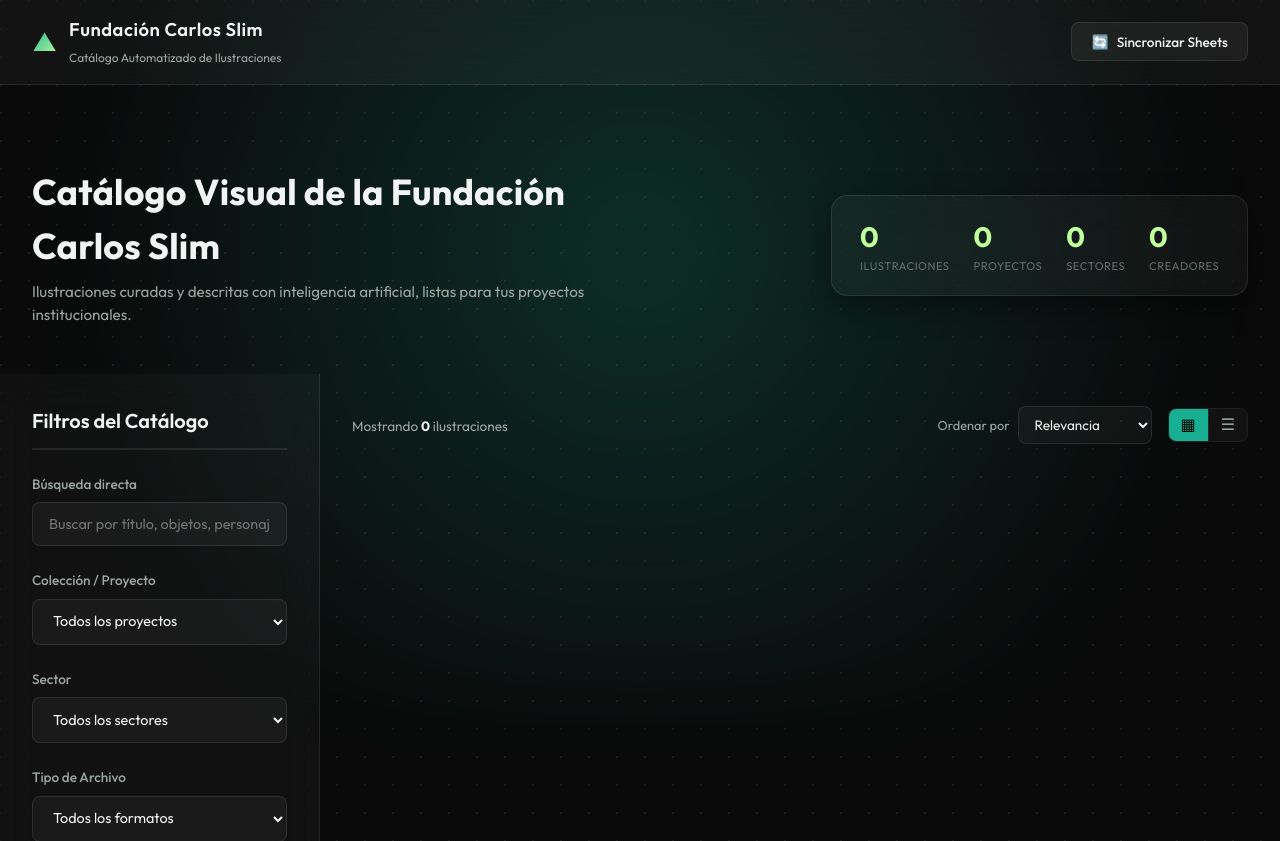
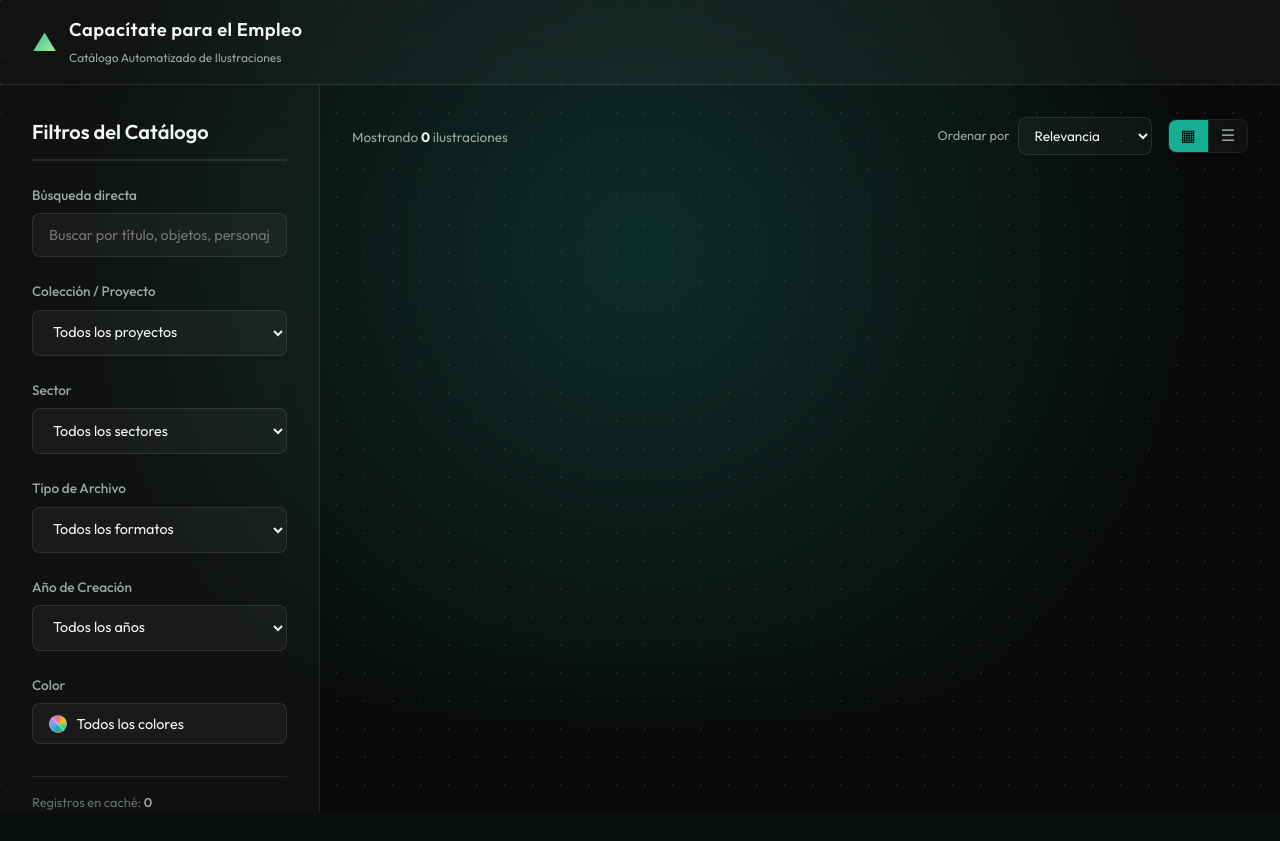
Before and after one commit to omargchibi/portal-ilustraciones, a Flask app: template templates/index.html in a window 1280 px wide. Shown: the top 841 px of the page. After the commit the page ends 812 px from the top, so only its background shows below. Run offline with Flask 3, Linux system fonts and the light colour scheme; the template is opened without the code that fills it, so the values that code supplies are empty; some libraries are stand-ins or nearby versions.

Commit message:
Quitar sección hero, renombrar a "Capacítate para el Empleo" y restringir Sincronizar Sheets a administradores
- Se elimina la sección hero de bienvenida (título/subtítulo y stats);
  el sidebar y la galería ahora ocupan ese espacio justo debajo del navbar.
  Se limpia el CSS/JS muerto asociado (.hero*, renderizarStatsHero, sets
  de sectores/creadores que ya no se usaban).
- Rebranding de "Fundación Carlos Slim" a "Capacítate para el Empleo" en
  el navbar del catálogo, títulos de pestaña y la marca de la pantalla
  de login.
- Nuevo control de administrador: ADMIN_EMAILS (variable de entorno,
  correos separados por coma) determina quién ve y puede usar el botón
  "Sincronizar Sheets". El endpoint /api/sincronizar ahora requiere
  @admin_required en el backend, no solo se oculta en la interfaz.

Co-Authored-By: Claude Sonnet 5 <noreply@anthropic.com>

```diff
--- a/app.py
+++ b/app.py
@@ -31,6 +31,11 @@ GOOGLE_OAUTH_CLIENT_ID = os.environ.get("GOOGLE_OAUTH_CLIENT_ID", "")
 GOOGLE_OAUTH_CLIENT_SECRET = os.environ.get("GOOGLE_OAUTH_CLIENT_SECRET", "")
 ALLOWED_EMAIL_DOMAIN = os.environ.get("ALLOWED_EMAIL_DOMAIN", "capacitateparaelempleo.org")
 
+# Correos con permisos de administrador (ej. Sincronizar Sheets), separados por coma
+ADMIN_EMAILS = {
+    e.strip().lower() for e in os.environ.get("ADMIN_EMAILS", "").split(",") if e.strip()
+}
+
 # Si no se configura SECRET_KEY en el entorno, se genera una aleatoria al arrancar
 # (las sesiones activas se invalidan en cada reinicio del proceso; para producción
 # conviene fijar SECRET_KEY en las variables de entorno de Hugging Face).
@@ -53,6 +58,22 @@ def login_required(view):
             if request.path.startswith("/api/"):
                 return jsonify({"error": "No autenticado"}), 401
             return redirect(url_for("login_page"))
+        return view(*args, **kwargs)
+    return wrapped
+
+
+def es_admin():
+    user = session.get("user")
+    return bool(user) and user.get("email", "").lower() in ADMIN_EMAILS
+
+
+def admin_required(view):
+    @wraps(view)
+    def wrapped(*args, **kwargs):
+        if not session.get("user"):
+            return jsonify({"error": "No autenticado"}), 401
+        if not es_admin():
+            return jsonify({"error": "No autorizado"}), 403
         return view(*args, **kwargs)
     return wrapped
 
@@ -217,7 +238,7 @@ def logout():
 @app.route("/", methods=["GET"])
 @login_required
 def index():
-    return render_template("index.html", user=session.get("user"))
+    return render_template("index.html", user=session.get("user"), is_admin=es_admin())
 
 
 @app.route("/api/buscar", methods=["GET"])
@@ -349,7 +370,7 @@ def buscar():
 
 
 @app.route("/api/sincronizar", methods=["POST"])
-@login_required
+@admin_required
 def sincronizar():
     sheets_cache.clear()
     logger.info("Caché invalidada manualmente por petición POST.")
--- a/static/script.js
+++ b/static/script.js
@@ -52,12 +52,6 @@ const galleryGrid = document.getElementById('gallery-grid');
 const emptyState = document.getElementById('empty-state');
 const statsTotal = document.getElementById('stats-total');
 const statsMatch = document.getElementById('stats-match');
-
-// Hero
-const heroStatTotal = document.getElementById('hero-stat-total');
-const heroStatProjects = document.getElementById('hero-stat-projects');
-const heroStatSectors = document.getElementById('hero-stat-sectors');
-const heroStatCreators = document.getElementById('hero-stat-creators');
 
 // Toolbar (contador, orden, vista)
 const toolbarCount = document.getElementById('toolbar-count');
@@ -187,14 +181,10 @@ function inicializarFiltros() {
     resetSelect(yearFilter, "Todos los años");
 
     const proyectos = new Set();
-    const sectores = new Set();
-    const creadores = new Set();
     const anios = new Set();
 
     todasIlustraciones.forEach(item => {
         if (item.proyecto) proyectos.add(item.proyecto.trim());
-        if (item.sector) sectores.add(item.sector.trim());
-        if (item.creador) creadores.add(item.creador.trim());
 
         const fechaParseada = parsearFechaCreacion(item.fecha);
         if (fechaParseada) anios.add(fechaParseada.getFullYear());
@@ -205,22 +195,6 @@ function inicializarFiltros() {
     cargarOpcionesSelect(sectorFilter, SECTORES_DISPONIBLES);
     cargarOpcionesSelect(extensionFilter, EXTENSIONES_DISPONIBLES);
     cargarOpcionesSelect(yearFilter, Array.from(anios).sort((a, b) => b - a));
-
-    renderizarStatsHero({
-        total: todasIlustraciones.length,
-        proyectos: proyectos.size,
-        sectores: sectores.size,
-        creadores: creadores.size
-    });
-}
-
-// --- HERO ---
-
-function renderizarStatsHero(stats) {
-    heroStatTotal.textContent = stats.total;
-    heroStatProjects.textContent = stats.proyectos;
-    heroStatSectors.textContent = stats.sectores;
-    heroStatCreators.textContent = stats.creadores;
 }
 
 function resetSelect(selectEl, defaultText) {
@@ -748,7 +722,8 @@ document.addEventListener('keydown', (e) => {
     }
 });
 
-// Botón de sincronización manual
+// Botón de sincronización manual (solo visible para administradores)
+if (syncBtn) {
     syncBtn.addEventListener('click', async () => {
         if (!confirm("¿Deseas invalidar la caché de Sheets? La web se recargará con los datos nuevos en unos segundos.")) return;
 
@@ -771,6 +746,7 @@ syncBtn.addEventListener('click', async () => {
             syncBtn.innerHTML = '<span class="icon">🔄</span> Sincronizar Sheets';
         }
     });
+}
 
 // Restaurar preferencia de vista (grid/lista) guardada
 aplicarVista(localStorage.getItem('vistaGaleria') || 'grid');
@@ -778,7 +754,7 @@ aplicarVista(localStorage.getItem('vistaGaleria') || 'grid');
 // Inicializar el selector de color (no depende de la carga de datos)
 inicializarColorPicker();
 
-// Observar los elementos estáticos con animación de aparición (hero, sidebar)
+// Observar los elementos estáticos con animación de aparición (sidebar)
 document.addEventListener('DOMContentLoaded', () => {
     document.querySelectorAll('.reveal').forEach(el => revealObserver.observe(el));
 });
--- a/static/style.css
+++ b/static/style.css
@@ -344,69 +344,6 @@ body::before {
 .sidebar-footer span {
     font-weight: 600;
     color: var(--text-secondary);
-}
-
-/* Hero de Bienvenida */
-.hero {
-    padding: 5rem 2rem 3rem;
-    position: relative;
-}
-
-.hero-container {
-    max-width: 1600px;
-    margin: 0 auto;
-    display: flex;
-    justify-content: space-between;
-    align-items: center;
-    gap: 2rem;
-    flex-wrap: wrap;
-}
-
-.hero-text {
-    max-width: 560px;
-}
-
-.hero-title {
-    font-size: 2.25rem;
-    font-weight: 700;
-    letter-spacing: 0.2px;
-    color: var(--text-primary);
-}
-
-.hero-subtitle {
-    font-size: 0.95rem;
-    color: var(--text-secondary);
-    margin-top: 0.5rem;
-}
-
-.hero-stats {
-    display: flex;
-    gap: 1.5rem;
-    background-color: var(--glass-bg);
-    border: 1px solid var(--glass-border);
-    backdrop-filter: blur(20px);
-    -webkit-backdrop-filter: blur(20px);
-    border-radius: 16px;
-    padding: 1.25rem 1.75rem;
-    box-shadow: var(--shadow-md);
-}
-
-.hero-stat {
-    display: flex;
-    flex-direction: column;
-}
-
-.hero-stat-value {
-    font-size: 1.75rem;
-    font-weight: 700;
-    color: var(--accent-secondary);
-}
-
-.hero-stat-label {
-    font-size: 0.7rem;
-    text-transform: uppercase;
-    letter-spacing: 0.5px;
-    color: var(--text-muted);
 }
 
 /* Sección de la Galería */
@@ -1137,10 +1074,6 @@ body::before {
     transform: translateY(0);
 }
 
-.hero-stats.reveal {
-    transition-delay: 0.12s;
-}
-
 @media (prefers-reduced-motion: reduce) {
     .reveal {
         opacity: 1;
@@ -1170,14 +1103,6 @@ body::before {
 
 /* Responsive Desktops, Tablets y Celulares */
 @media (max-width: 1024px) {
-    .hero-container {
-        flex-direction: column;
-        align-items: flex-start;
-    }
-    .hero-stats {
-        width: 100%;
-        justify-content: space-between;
-    }
     .gallery-toolbar {
         flex-direction: column;
         align-items: flex-start;
@@ -1220,13 +1145,6 @@ body::before {
         grid-template-columns: 1fr;
         gap: 1rem;
     }
-    .hero-stats {
-        flex-wrap: wrap;
-        gap: 1rem 1.5rem;
-    }
-    .hero-stat {
-        flex: 1 1 40%;
-    }
     .toolbar-right {
         width: 100%;
         flex-wrap: wrap;
--- a/templates/index.html
+++ b/templates/index.html
@@ -3,7 +3,7 @@
 <head>
     <meta charset="UTF-8">
     <meta name="viewport" content="width=device-width, initial-scale=1.0">
-    <title>Buscador de Ilustraciones — Fundación Carlos Slim</title>
+    <title>Buscador de Ilustraciones — Capacítate para el Empleo</title>
     <link rel="preconnect" href="https://fonts.googleapis.com">
     <link rel="preconnect" href="https://fonts.gstatic.com" crossorigin>
     <link href="https://fonts.googleapis.com/css2?family=Outfit:wght@300;400;500;600;700&display=swap" rel="stylesheet">
@@ -17,14 +17,16 @@
             <div class="logo-area">
                 <span class="logo-icon">▲</span>
                 <div class="logo-text">
-                    <h1>Fundación Carlos Slim</h1>
+                    <h1>Capacítate para el Empleo</h1>
                     <span class="subtitle">Catálogo Automatizado de Ilustraciones</span>
                 </div>
             </div>
             <div class="nav-actions">
+                {% if is_admin %}
                 <button id="sync-btn" class="btn btn-secondary" title="Sincronizar datos de Google Sheets">
                     <span class="icon">🔄</span> Sincronizar Sheets
                 </button>
+                {% endif %}
                 {% if user %}
                 <div class="user-menu">
                     {% if user.picture %}
@@ -37,34 +39,6 @@
             </div>
         </div>
     </header>
-
-    <!-- Hero de Bienvenida -->
-    <section class="hero">
-        <div class="hero-container">
-            <div class="hero-text reveal">
-                <h2 class="hero-title">Catálogo Visual de la Fundación Carlos Slim</h2>
-                <p class="hero-subtitle">Ilustraciones curadas y descritas con inteligencia artificial, listas para tus proyectos institucionales.</p>
-            </div>
-            <div class="hero-stats reveal" id="hero-stats">
-                <div class="hero-stat">
-                    <span class="hero-stat-value" id="hero-stat-total">0</span>
-                    <span class="hero-stat-label">Ilustraciones</span>
-                </div>
-                <div class="hero-stat">
-                    <span class="hero-stat-value" id="hero-stat-projects">0</span>
-                    <span class="hero-stat-label">Proyectos</span>
-                </div>
-                <div class="hero-stat">
-                    <span class="hero-stat-value" id="hero-stat-sectors">0</span>
-                    <span class="hero-stat-label">Sectores</span>
-                </div>
-                <div class="hero-stat">
-                    <span class="hero-stat-value" id="hero-stat-creators">0</span>
-                    <span class="hero-stat-label">Creadores</span>
-                </div>
-            </div>
-        </div>
-    </section>
 
     <!-- Contenedor Principal de la App -->
     <main class="app-container">
--- a/templates/login.html
+++ b/templates/login.html
@@ -3,7 +3,7 @@
 <head>
     <meta charset="UTF-8">
     <meta name="viewport" content="width=device-width, initial-scale=1.0">
-    <title>Iniciar sesión — Fundación Carlos Slim</title>
+    <title>Iniciar sesión — Capacítate para el Empleo</title>
     <link rel="preconnect" href="https://fonts.googleapis.com">
     <link rel="preconnect" href="https://fonts.gstatic.com" crossorigin>
     <link href="https://fonts.googleapis.com/css2?family=Outfit:wght@300;400;500;600;700&display=swap" rel="stylesheet">
@@ -15,7 +15,7 @@
         <div class="login-panel">
             <div class="login-brand">
                 <span class="logo-icon">▲</span>
-                <span>Fundación Carlos Slim</span>
+                <span>Capacítate para el Empleo</span>
             </div>
 
             <h1 class="login-title">Bienvenido</h1>
```
Lines whose indentation alone changed are shown as unchanged.
